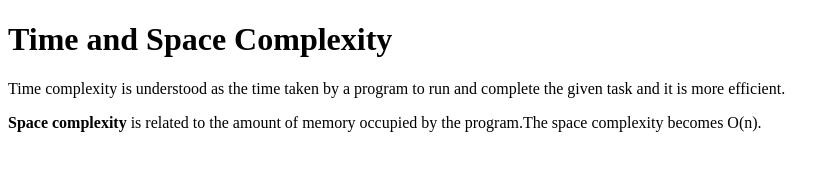
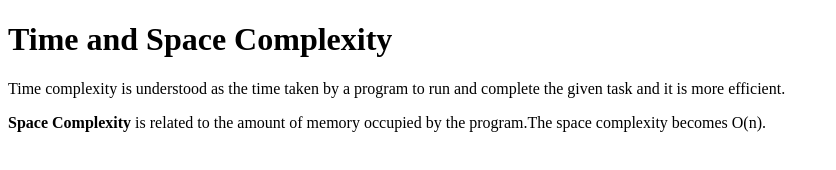
Before and after one commit to acciojob/time-and-space-complexity-jaswanthchowdary99, a website: page main.html in a window 1280 px wide. Shown: the full height of the page, 0-836 px from the left. Drawn offline with Linux system fonts and the light colour scheme.

Commit message:
created a submission

```diff
--- a/main.html
+++ b/main.html
@@ -13,7 +13,7 @@
 	<div>
 		<h1> Time and Space Complexity</h1>
 		<p>Time complexity is understood as the time taken by a program to run and complete the given task and it is more efficient.</p>
-		<p><b>Space complexity</b> is related to the amount of memory occupied by the program.The space complexity becomes O(n).</p>
+		<p><b>Space Complexity</b> is related to the amount of memory occupied by the program.The space complexity becomes O(n).</p>
 	</div>
 </body>
 
```
